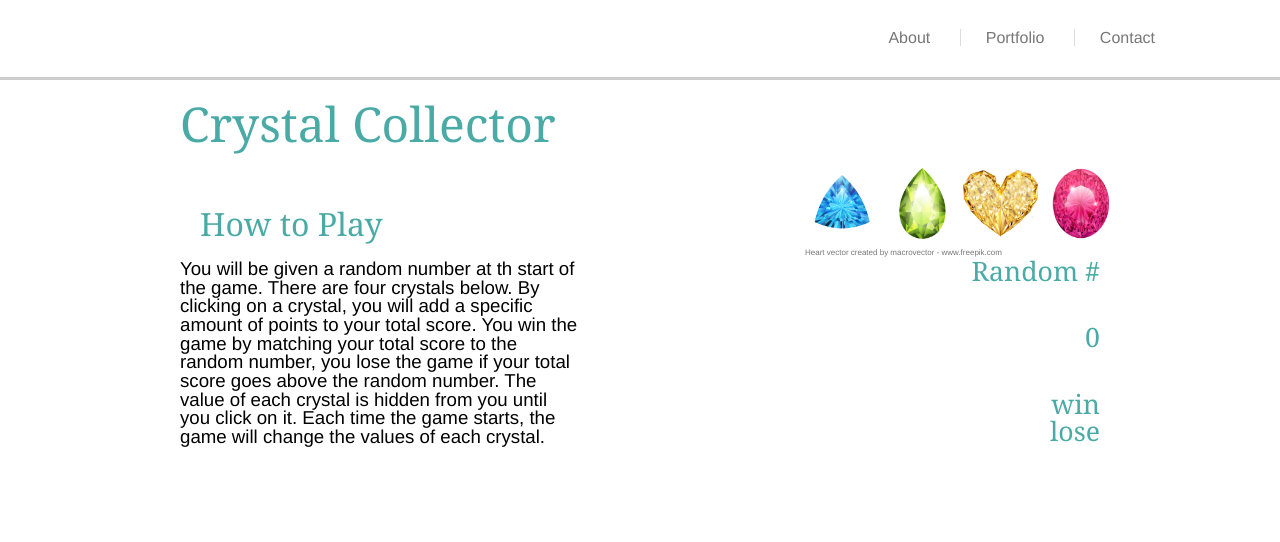
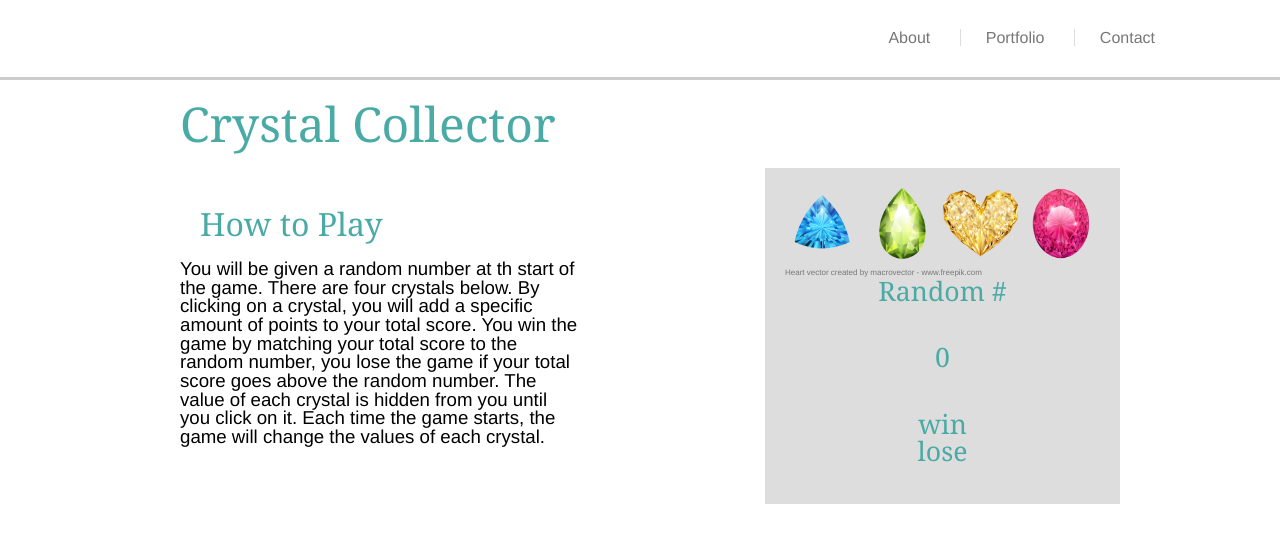
Before and after one commit to brittgalloway/Crystal_collector, a plain HTML site: page index.html in a window 1280 px wide. Drawn offline with nearby package versions, Linux system fonts and the light colour scheme.

Commit message:
style tweeks with aside element

```diff
--- a/assets/css/style.css
+++ b/assets/css/style.css
@@ -82,6 +82,12 @@ p {
   font-family: "Helvetica Neue", Helvetica, sans-serif;
   font-size: 14pt;
 }
+aside {
+  width: 315px;
+  float: right;
+  background: #dddddd;
+  padding: 20px;
+}
 .crystals {
   float: right;
   width: 315px;
@@ -90,10 +96,6 @@ p {
   font-family: "Helvetica Neue", Helvetica, sans-serif;
   font-size: 6pt;
 }
-aside {
-  width: 315px;
-  float: right;
-}
 #targetNumber {
   font-family: "Georgia", Times, Times New Roman, serif;
   color: #4aaaa5;
@@ -101,7 +103,8 @@ aside {
   margin: auto;
   padding: 20px;
   border-style: solid;
-  text-align: right;
+  text-align: center;
+  padding-top: 20px;
 }
 #collectedCrystals {
   font-family: "Georgia", Times, Times New Roman, serif;
@@ -110,7 +113,7 @@ aside {
   margin: auto;
   padding: 20px;
   border-style: solid;
-  text-align: right;
+  text-align: center;
 }
 #score {
   font-family: "Georgia", Times, Times New Roman, serif;
@@ -119,5 +122,5 @@ aside {
   margin: auto;
   padding: 20px;
   border-style: solid;
-  text-align: right;
+  text-align: center;
 }
```
